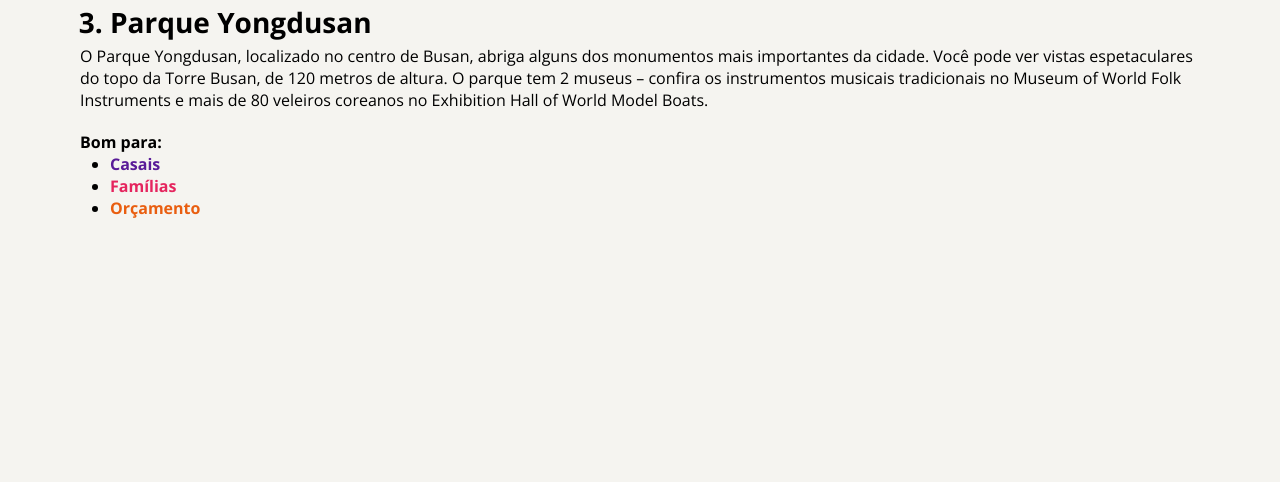
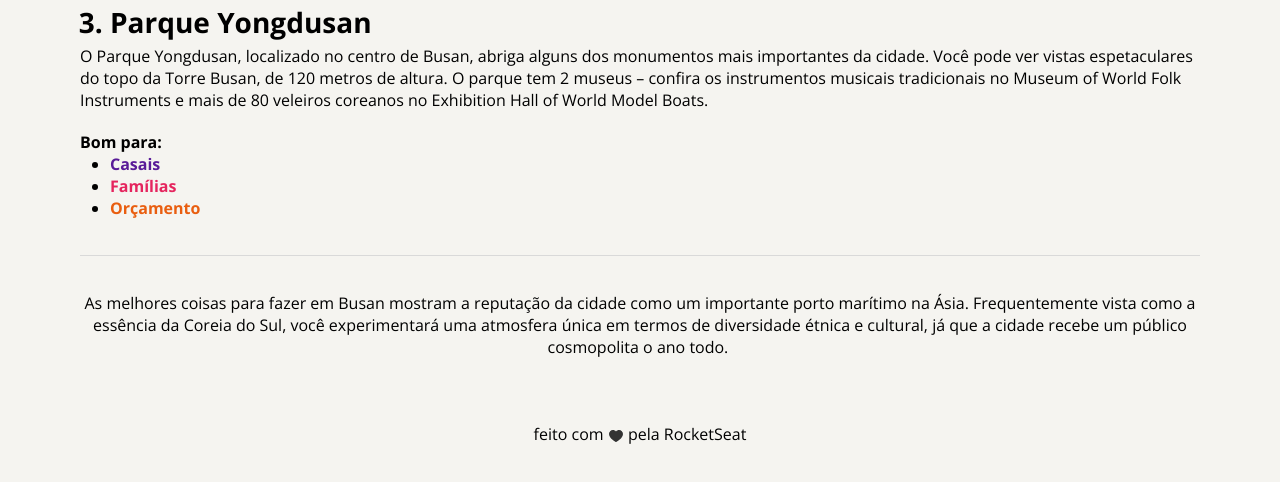
Before and after one commit to LeandroSarkis/Pagina-Turistica, a plain HTML site: page index.html in a window 1280 px wide. Shown: the part 2780-3262 px from the top of the page. Before the commit the page ends 3064 px from the top, so only its background shows below. Drawn offline with nearby package versions, Linux system fonts and the light colour scheme.

Commit message:
Finalizando o projeto

```diff
--- a/index.html
+++ b/index.html
@@ -63,6 +63,11 @@
                 </div>
             </ol>
         </main>
+        <div class="line"></div>
+        <p>As melhores coisas para fazer em Busan mostram a reputação da cidade como um importante porto marítimo na Ásia. Frequentemente vista como a essência da Coreia do Sul, você experimentará uma atmosfera única em termos de diversidade étnica e cultural, já que a cidade recebe um público cosmopolita o ano todo. </p>
+        <footer>
+            feito com <img src="assets/ph_heart-fill (1).svg" alt="coração"> pela RocketSeat
+        </footer>
     </div>
 </body>
 </html>
--- a/style.css
+++ b/style.css
@@ -105,3 +105,20 @@ ul li {
     color: #591B98;
     font-weight: bold;
 }
+
+div + p {
+    text-align: center;
+}
+
+footer {
+    text-align: center;
+
+    margin-top: 65px;
+}
+
+footer img {
+    width: 16px;
+    height: 16px;
+    vertical-align: middle;
+
+}
```
Also changed, not shown: assets/ph_heart-fill (1).svg (added).
